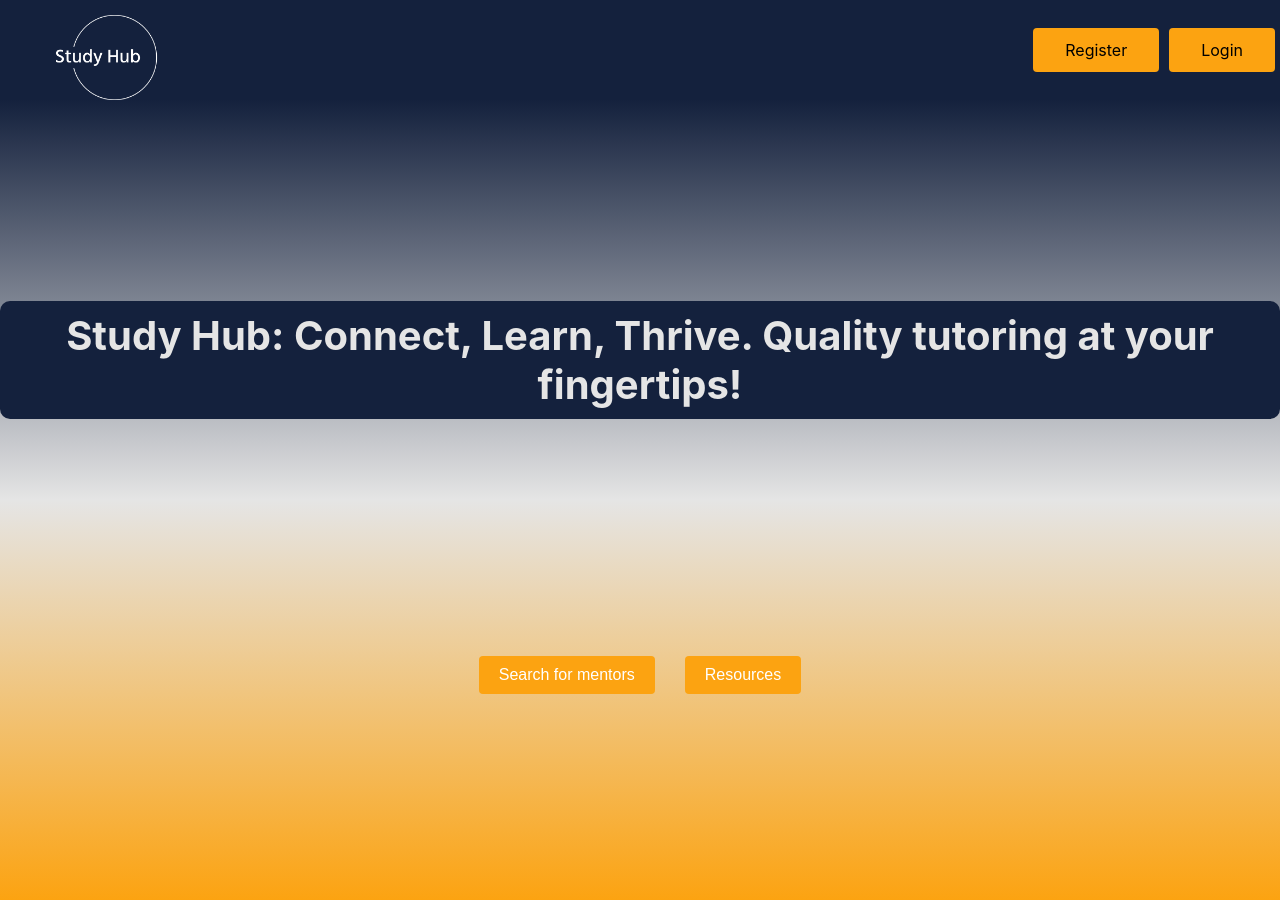
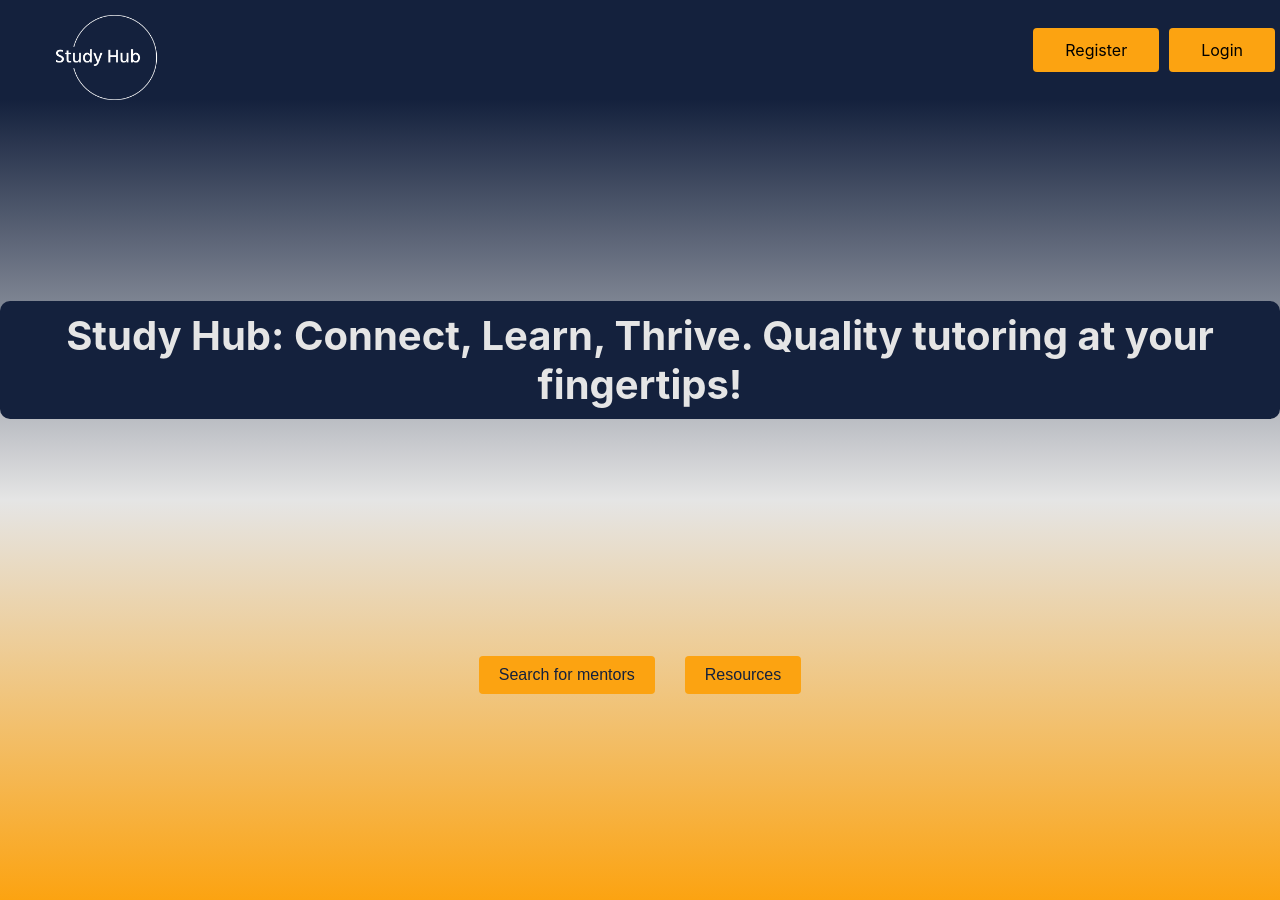
Before and after one commit to biancabelea/study-hub, a React (Create React App) app in the folder study-hub/: page / in a window 1280 px wide. Built offline with nearby package versions, Linux system fonts and the light colour scheme.

Commit message:
fix la fix button

```diff
--- a/study-hub/src/components/HomePage.css
+++ b/study-hub/src/components/HomePage.css
@@ -61,7 +61,10 @@
 button {
     cursor: pointer;
     padding: 10px 20px;
-    /*color: var(--dark-blue);*/
+    color: var(--dark-blue);
+}
+button:hover{
+    color:var(--white);
 }
 
 .homeContent{
```
